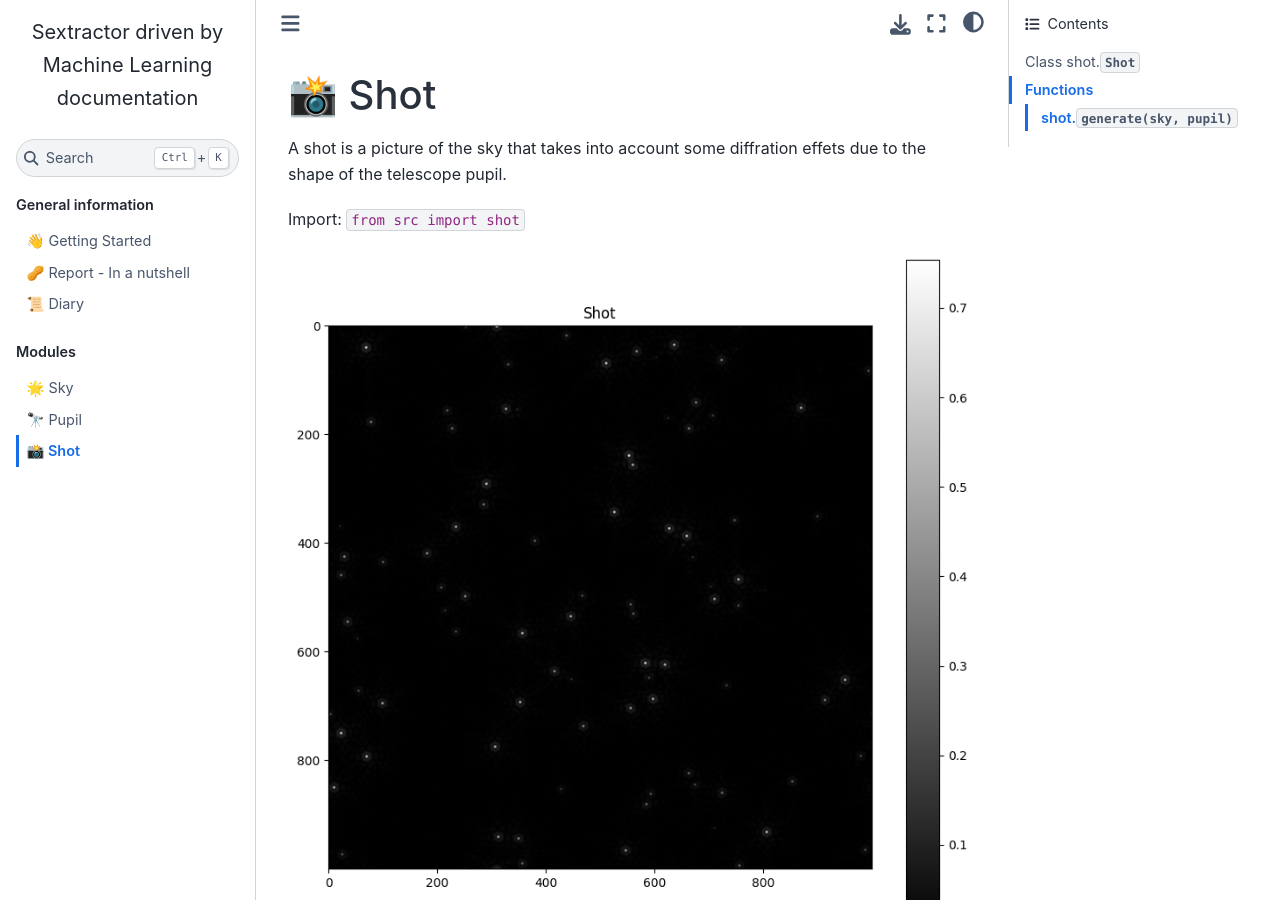
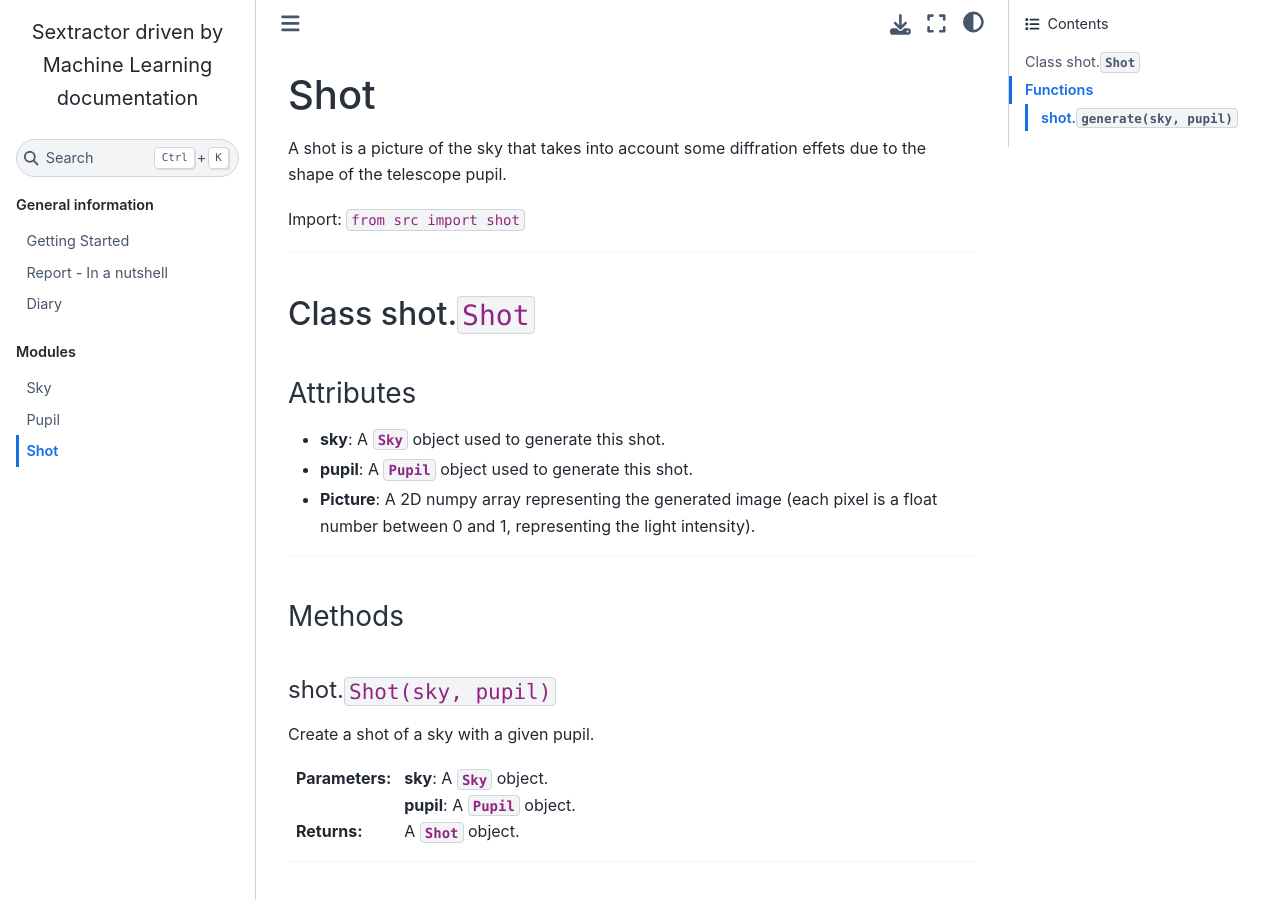
Before and after one commit to LeiRoF/Sextractor-driven-by-Machine-Learning, a Sphinx documentation site: the page built from docs/shot.md, in a window 1280 px wide and 900 px high. Built offline with Sphinx 7.4.7 and the Sphinx Book theme 1.1.4, drawn with Linux system fonts in a browser that asks for light colours.

Commit message:
Removed straight lines and emojis

```diff
--- a/docs/shot.md
+++ b/docs/shot.md
@@ -1,10 +1,10 @@
-# 📸 Shot
+# Shot
 
 A shot is a picture of the sky that takes into account some diffration effets due to the shape of the telescope pupil.
 
 Import: `from src import shot`
 
-![](img/2023-01-30-14-11-35.png)
+
 
 ---
 
```
Also changed, not shown: docs/Diary.md (+1 -1 lines), docs/Getting_Started.md (+1 -1 lines), docs/Overview.md (+1 -1 lines), docs/pupil.md (+2 -2 lines), docs/sky.md (+2 -2 lines).
